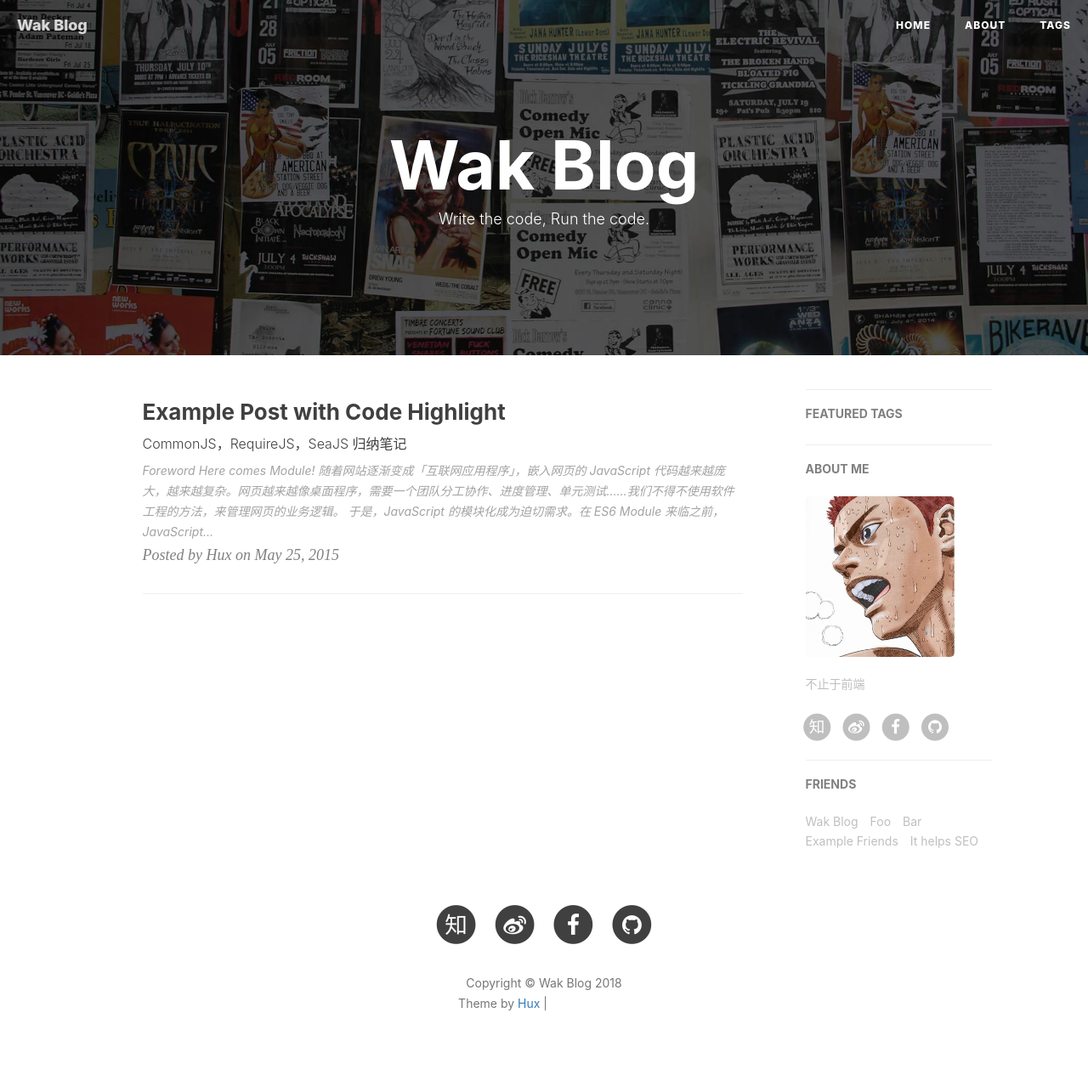
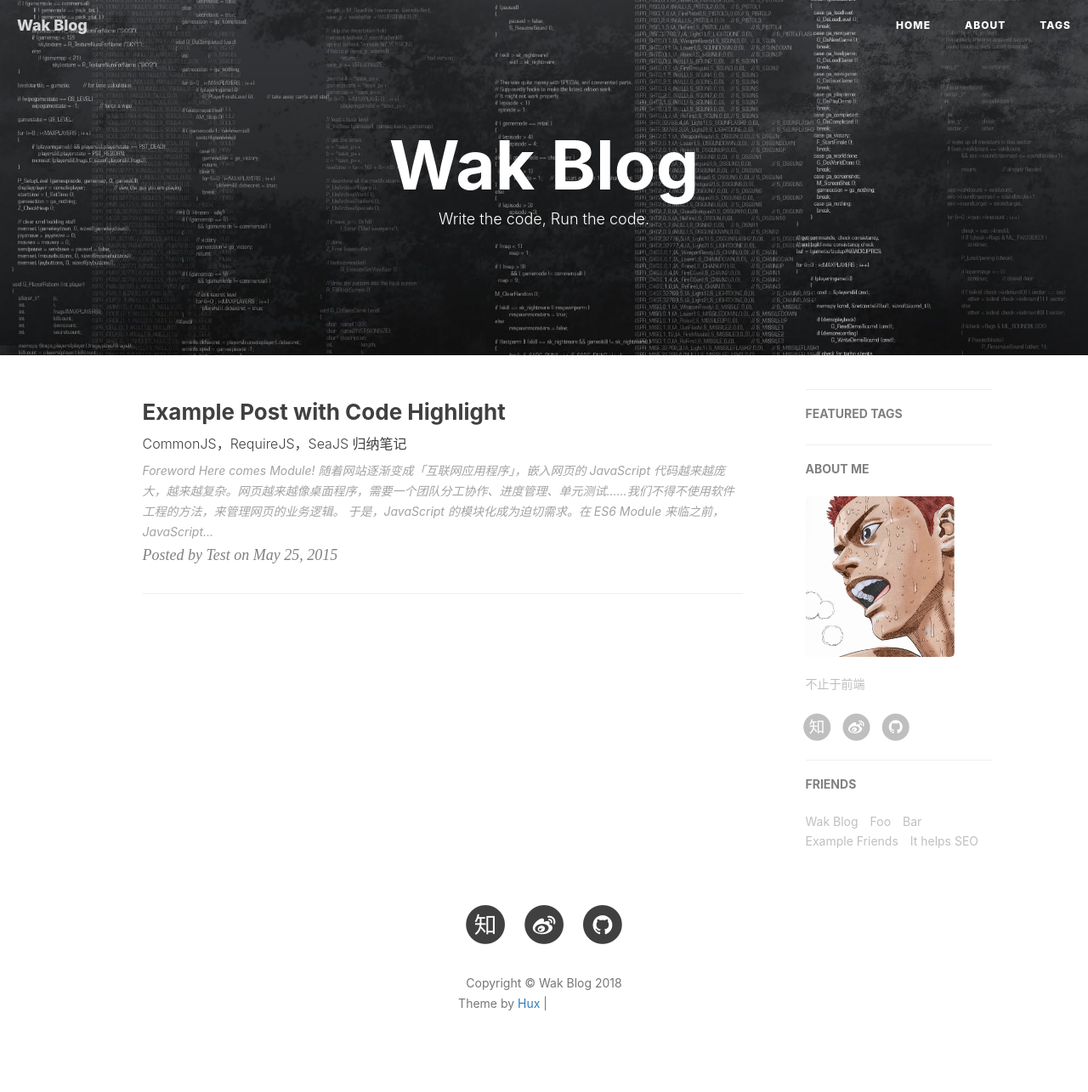
Before and after one commit to Jiansitewang/Jiansitewang.github.io, a Jekyll site: the page built from index.html, in a window 1280 px wide. Shown: the whole page at 85% size. Built offline with Jekyll 4.4.1, drawn with Linux system fonts in a browser that asks for light colours; nearby versions of some CDN libraries; the list of posts is cut into pages by our own code; comment, search, counter and statistics services are not loaded; part of the change alters nothing that is shown; grey boxes are pictures that could not be loaded.

Commit message:
home&about img add

```diff
--- a/_config.yml
+++ b/_config.yml
@@ -12,11 +12,11 @@ baseurl: "/Jiansitewang.github.io"         # for example, '/blog' if your blog h
 
 # SNS settings
 RSS: false
-weibo_username:     huxpro
-zhihu_username:     huxpro
-github_username:    huxpro
-#twitter_username:  huxpro
-facebook_username:  huxpro
+weibo_username:     2769807153
+zhihu_username:     kai-wang-6
+github_username:    Jiansitewang
+#twitter_username:
+#facebook_username:
 
 
 
--- a/_posts/2015-05-25-js-module-loader.markdown
+++ b/_posts/2015-05-25-js-module-loader.markdown
@@ -3,7 +3,7 @@ layout:     post
 title:      "Example Post with Code Highlight"
 subtitle:   "CommonJS，RequireJS，SeaJS 归纳笔记"
 date:       2015-05-25
-author:     "Hux"
+author:     "Test"
 header-img: "img/post-bg-js-module.jpg"
 tags:
     - 前端开发
--- a/about.html
+++ b/about.html
@@ -1,7 +1,7 @@
 ---
 layout: page
 title: "About"
-description: "Hey, this is Hux."
+description: "Hey, this is WaK."
 header-img: "img/about-bg.jpg"
 ---
 
```
Also changed, not shown: img/about-bg.jpg, img/home-bg.jpg, img/home-bg1.jpg (added), img/home-bg2.jpg (added).
